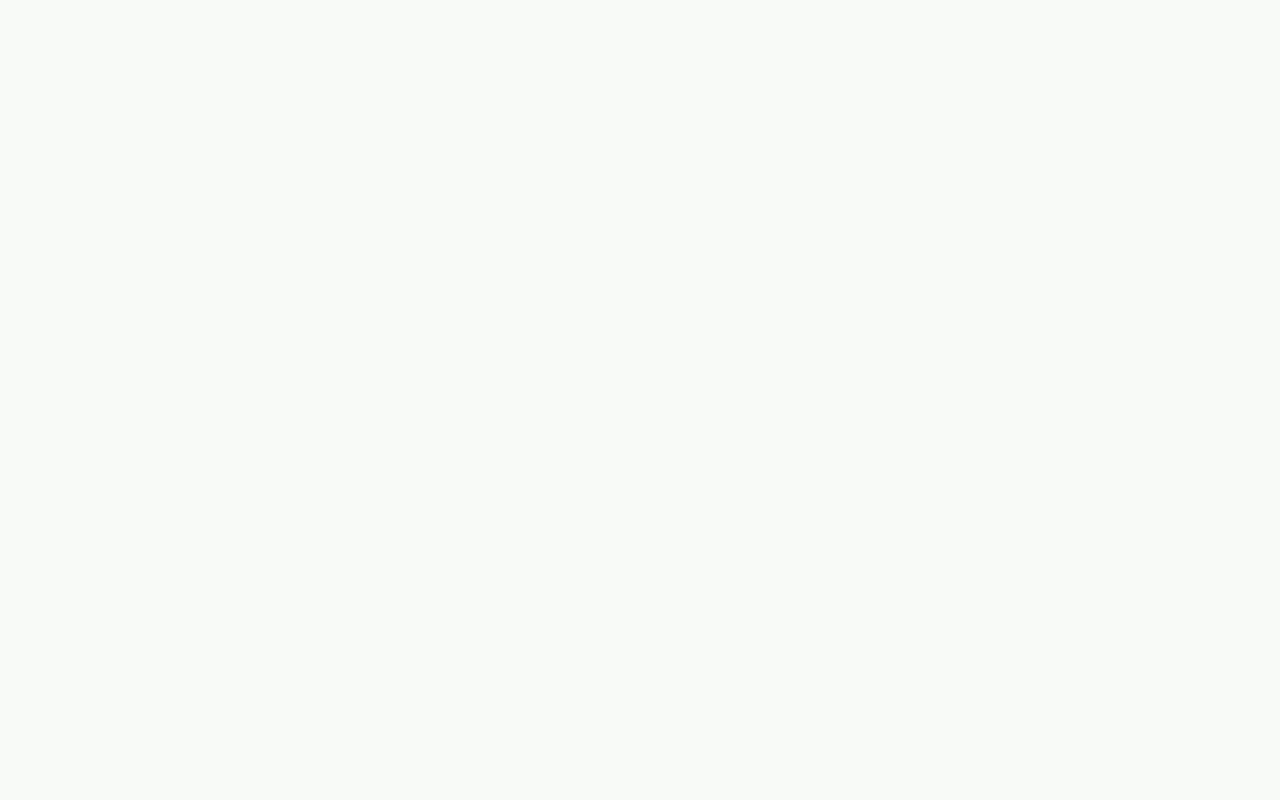
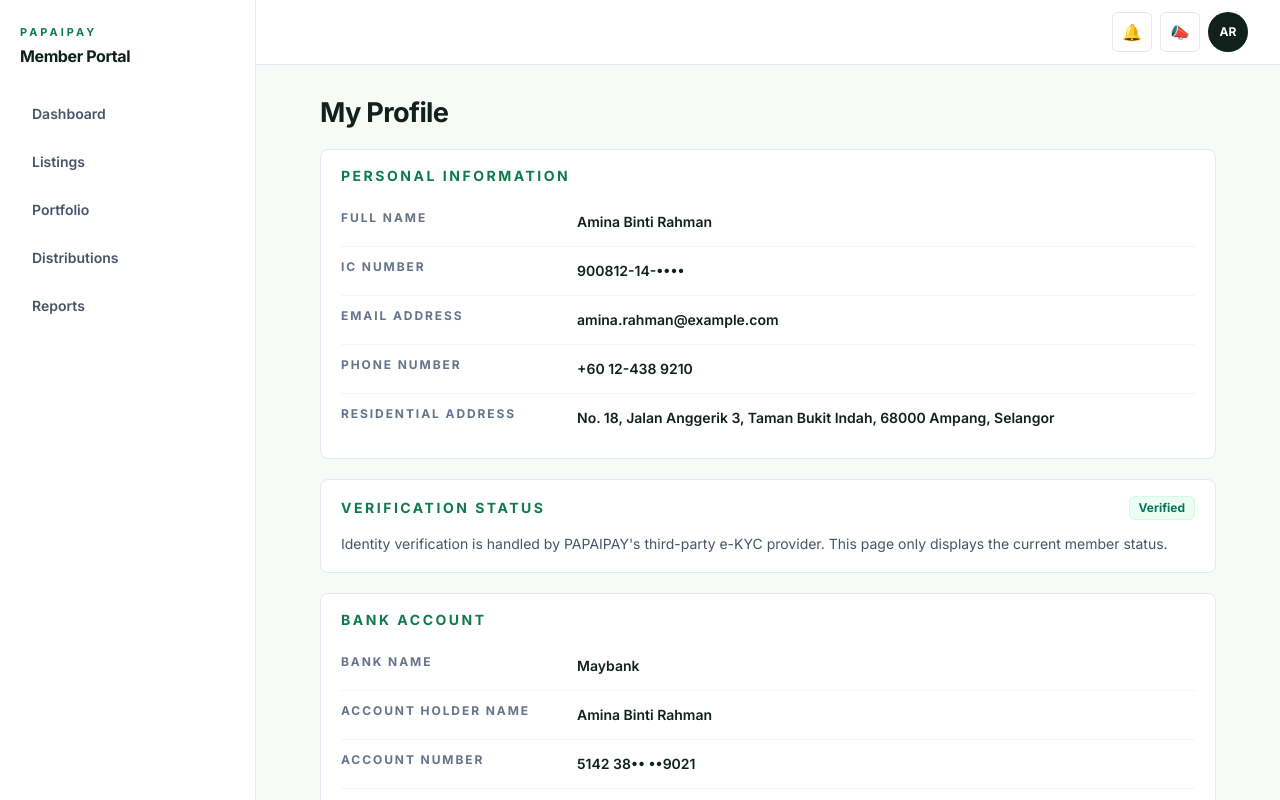
Before and after one commit to Neugens-Solution/papaipay-member-platform, a Next.js app: page /member/profile in a window 1280 px wide. Before the commit this address had no page. Built offline with nearby package versions, Linux system fonts and the light colour scheme.

Commit message:
Replace member settings with profile

```diff
--- a/app/member/profile/kyc/page.tsx
+++ /dev/null
@@ -1,13 +0,0 @@
-import { MemberSectionPage } from "@/components/member/MemberSectionPage";
-import { memberSections } from "@/lib/memberMockData";
-
-export default function Page() {
-  return (
-    <MemberSectionPage
-      eyebrow="Profile & KYC"
-      title="Profile & KYC"
-      description="Review mock member profile and KYC status information without authentication or uploads."
-      items={memberSections.profileKyc}
-    />
-  );
-}
--- a/app/member/profile/page.tsx
+++ b/app/member/profile/page.tsx
@@ -1,5 +1,102 @@
-import { redirect } from "next/navigation";
+import type { ReactNode } from "react";
+
+import { memberProfileDetails } from "@/lib/memberMockData";
+
+function InfoRow({ label, value }: { label: string; value: string }) {
+  return (
+    <div className="border-b border-slate-100 py-3 last:border-b-0 sm:grid sm:grid-cols-[220px_1fr] sm:gap-4">
+      <dt className="text-xs font-bold uppercase tracking-[0.16em] text-slate-500">{label}</dt>
+      <dd className="mt-1 text-sm font-semibold leading-6 text-papaipay-ink sm:mt-0">{value}</dd>
+    </div>
+  );
+}
+
+function Section({ title, children }: { title: string; children: ReactNode }) {
+  return (
+    <section className="rounded-lg border border-slate-200 bg-white px-4 py-4 sm:px-5">
+      <h2 className="text-sm font-bold uppercase tracking-[0.18em] text-papaipay-green">{title}</h2>
+      <dl className="mt-3">{children}</dl>
+    </section>
+  );
+}
+
+function StatusBadge({ status }: { status: string }) {
+  return (
+    <span className="inline-flex rounded-md bg-emerald-50 px-2.5 py-1 text-xs font-bold text-emerald-700 ring-1 ring-inset ring-emerald-100">
+      {status}
+    </span>
+  );
+}
+
+function PreferenceToggle({ label, enabled }: { label: string; enabled: boolean }) {
+  return (
+    <div className="flex items-center justify-between gap-4 border-b border-slate-100 py-3 last:border-b-0">
+      <span className="text-sm font-semibold text-papaipay-ink">{label}</span>
+      <span
+        aria-label={`${label} ${enabled ? "enabled" : "disabled"}`}
+        className={`relative inline-flex h-6 w-11 rounded-full transition ${enabled ? "bg-papaipay-green" : "bg-slate-300"}`}
+      >
+        <span className={`mt-0.5 h-5 w-5 rounded-full bg-white shadow-sm transition ${enabled ? "ml-5" : "ml-0.5"}`} />
+      </span>
+    </div>
+  );
+}
 
 export default function MemberProfilePage() {
-  redirect("/member/profile/kyc");
+  const profile = memberProfileDetails;
+
+  return (
+    <div className="mx-auto max-w-4xl space-y-5">
+      <header>
+        <h1 className="text-2xl font-bold tracking-tight text-papaipay-ink sm:text-[1.7rem]">My Profile</h1>
+      </header>
+
+      <div className="grid gap-5">
+        <Section title="Personal Information">
+          <InfoRow label="Full Name" value={profile.personal.fullName} />
+          <InfoRow label="IC Number" value={profile.personal.icNumberMasked} />
+          <InfoRow label="Email Address" value={profile.personal.email} />
+          <InfoRow label="Phone Number" value={profile.personal.phone} />
+          <InfoRow label="Residential Address" value={profile.personal.address} />
+        </Section>
+
+        <section className="rounded-lg border border-slate-200 bg-white px-4 py-4 sm:px-5">
+          <div className="flex flex-col gap-3 sm:flex-row sm:items-center sm:justify-between">
+            <h2 className="text-sm font-bold uppercase tracking-[0.18em] text-papaipay-green">Verification Status</h2>
+            <StatusBadge status={profile.verification.status} />
+          </div>
+          <p className="mt-3 text-sm leading-6 text-slate-600">Identity verification is handled by PAPAIPAY&apos;s third-party e-KYC provider. This page only displays the current member status.</p>
+        </section>
+
+        <Section title="Bank Account">
+          <InfoRow label="Bank Name" value={profile.bank.bankName} />
+          <InfoRow label="Account Holder Name" value={profile.bank.accountHolderName} />
+          <InfoRow label="Account Number" value={profile.bank.accountNumber} />
+          <InfoRow label="Purpose" value="Distribution payments will be sent here." />
+        </Section>
+
+        <Section title="Nominee / Beneficiary">
+          <InfoRow label="Nominee Name" value={profile.nominee.name} />
+          <InfoRow label="Relationship" value={profile.nominee.relationship} />
+          <InfoRow label="Phone Number" value={profile.nominee.phone} />
+          <InfoRow label="IC Number" value={profile.nominee.icNumberMasked} />
+        </Section>
+
+        <Section title="Security">
+          <InfoRow label="Password Status" value={profile.security.passwordStatus} />
+          <InfoRow label="Last Login" value={profile.security.lastLogin} />
+          <InfoRow label="Two-Factor Authentication" value="Coming Soon" />
+        </Section>
+
+        <section className="rounded-lg border border-slate-200 bg-white px-4 py-4 sm:px-5">
+          <h2 className="text-sm font-bold uppercase tracking-[0.18em] text-papaipay-green">Communication Preferences</h2>
+          <div className="mt-3">
+            {profile.communicationPreferences.map((preference) => (
+              <PreferenceToggle key={preference.label} label={preference.label} enabled={preference.enabled} />
+            ))}
+          </div>
+        </section>
+      </div>
+    </div>
+  );
 }
--- a/app/member/settings/page.tsx
+++ /dev/null
@@ -1,13 +0,0 @@
-import { MemberSectionPage } from "@/components/member/MemberSectionPage";
-import { memberSections } from "@/lib/memberMockData";
-
-export default function Page() {
-  return (
-    <MemberSectionPage
-      eyebrow="Settings"
-      title="Settings"
-      description="Review mock member preferences without persistence or platform settings APIs."
-      items={memberSections.settings}
-    />
-  );
-}
--- a/components/member/MemberShell.tsx
+++ b/components/member/MemberShell.tsx
@@ -6,7 +6,6 @@ const navItems = [
   ["Portfolio", "/member/portfolio"],
   ["Distributions", "/member/distributions"],
   ["Reports", "/member/reports"],
-  ["Settings", "/member/settings"],
 ];
 
 const bottomNavItems = [
@@ -16,7 +15,6 @@ const bottomNavItems = [
   ["Distributions", "/member/distributions", "RM"],
 ];
 
-const profileItems = ["Personal Information", "Bank Account", "Security", "KYC"];
 
 export function MemberShell({ children }: { children: React.ReactNode }) {
   return (
@@ -49,11 +47,12 @@ export function MemberShell({ children }: { children: React.ReactNode }) {
                 <details className="group relative">
                   <summary aria-label="Profile menu" className="grid min-h-10 min-w-10 cursor-pointer list-none place-items-center rounded-full bg-papaipay-ink text-xs font-bold text-white transition hover:bg-papaipay-green">AR</summary>
                   <div className="absolute right-0 mt-2 w-56 rounded-lg border border-slate-200 bg-white p-2 shadow-sm">
-                    {profileItems.map((item) => (
-                      <Link key={item} href="/member/profile/kyc" className="block rounded-md px-3 py-2.5 text-sm font-semibold text-slate-600 hover:bg-slate-50 hover:text-papaipay-green">
-                        {item}
-                      </Link>
-                    ))}
+                    <Link href="/member/profile" className="block rounded-md px-3 py-2.5 text-sm font-semibold text-slate-600 hover:bg-slate-50 hover:text-papaipay-green">
+                      My Profile
+                    </Link>
+                    <Link href="/" className="block rounded-md px-3 py-2.5 text-sm font-semibold text-slate-600 hover:bg-slate-50 hover:text-papaipay-green">
+                      Logout
+                    </Link>
                   </div>
                 </details>
               </div>
@@ -73,7 +72,6 @@ export function MemberShell({ children }: { children: React.ReactNode }) {
             <summary className="flex min-h-14 cursor-pointer list-none flex-col items-center justify-center rounded-md px-1 text-[0.68rem] font-bold text-slate-600 hover:bg-slate-50 hover:text-papaipay-green"><span className="text-base leading-none">⋯</span><span className="mt-1">More</span></summary>
             <div className="absolute bottom-16 right-0 w-44 rounded-lg border border-slate-200 bg-white p-2 shadow-sm">
               <Link href="/member/reports" className="block rounded-md px-3 py-3 text-sm font-semibold text-slate-600 hover:bg-slate-50">Reports</Link>
-              <Link href="/member/settings" className="block rounded-md px-3 py-3 text-sm font-semibold text-slate-600 hover:bg-slate-50">Settings</Link>
             </div>
           </details>
         </div>
--- a/lib/memberMockData.ts
+++ b/lib/memberMockData.ts
@@ -40,6 +40,40 @@ const terraceImages = [
 ];
 
 export const memberProfile = { firstName: "Amina", lastName: "Rahman", memberNumber: "PPM-10482", email: "amina.rahman@example.com", kycStatus: "approved" };
+
+export const memberProfileDetails = {
+  personal: {
+    fullName: "Amina Binti Rahman",
+    icNumberMasked: "900812-14-••••",
+    email: "amina.rahman@example.com",
+    phone: "+60 12-438 9210",
+    address: "No. 18, Jalan Anggerik 3, Taman Bukit Indah, 68000 Ampang, Selangor",
+  },
+  verification: {
+    status: "Verified",
+  },
+  bank: {
+    bankName: "Maybank",
+    accountHolderName: "Amina Binti Rahman",
+    accountNumber: "5142 38•• ••9021",
+  },
+  nominee: {
+    name: "Farid Bin Rahman",
+    relationship: "Brother",
+    phone: "+60 13-772 1844",
+    icNumberMasked: "880421-10-••••",
+  },
+  security: {
+    passwordStatus: "Active",
+    lastLogin: "18 Jun 2026, 09:24 AM",
+  },
+  communicationPreferences: [
+    { label: "Campaign Updates", enabled: true },
+    { label: "Progress Updates", enabled: true },
+    { label: "Distribution Notifications", enabled: true },
+    { label: "Announcements", enabled: false },
+  ],
+};
 
 export const opportunities: Opportunity[] = [
   ["opp-kajang", "kajang-terrace-house", "Kajang Terrace House", "open", "Kajang, Selangor", "Selangor", 600000, 420000, 128, "2026-07-15"],
@@ -123,10 +157,6 @@ export const memberSections = {
   reports: [
     { title: "Member participation statement", meta: "Q2 2026", status: "available", body: "Mock statement summarizes participation activity and can be used for UI review." },
     { title: "Distribution history report", meta: "Year to date", status: "available", body: "Mock report record shows distribution totals and related auction property references." },
-  ],
-  settings: [
-    { title: "Communication preferences", meta: "Email enabled", status: "active", body: "Preference controls are represented as read-only mock records for this foundation." },
-    { title: "Display settings", meta: "Default workspace", status: "active", body: "Member workspace display defaults are shown without persistence or backend storage." },
   ],
   notifications: [], announcements: [], profileKyc: [], activeProperties: [], completedProperties: []
 };
```
